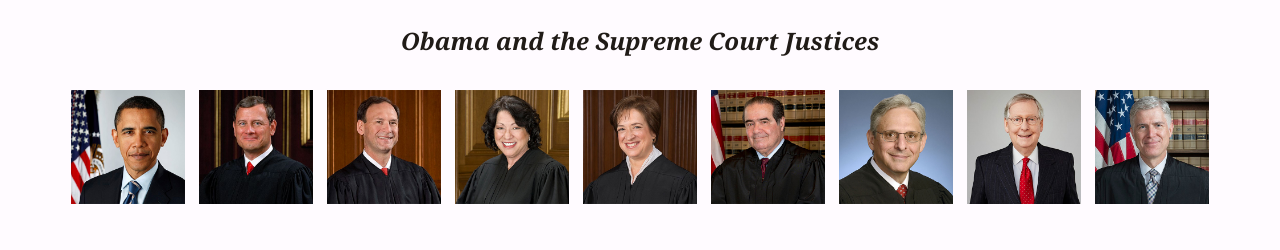
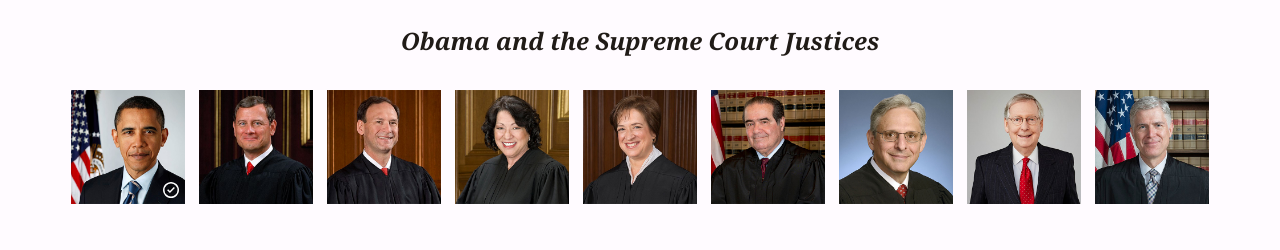
Before and after one commit to seankelliher/obama-scotus, a Vue app: page / in a window 1280 px wide. Shown: the top 250 px of the page. Built offline with nearby package versions, Linux system fonts and the light colour scheme.

Commit message:
Add svg 'check' icon. Tidy stylesheet too.

```diff
--- a/src/components/ThumbImages.vue
+++ b/src/components/ThumbImages.vue
@@ -14,6 +14,12 @@ import { store } from "../store.js";
                     :src="`/images/${store.thumbs[index].thumbScr}.jpg`"
                     :alt="`${store.thumbs[index].thumbAlt}`"
                 >
+                <div
+                    class="circle"
+                    v-if="store.display === index"
+                >
+                    <img src="/images/check-circle-20.svg" alt="circle">
+                </div>
                 <figcaption hidden>{{ store.thumbs[index].caption }}</figcaption>
                 <span class="tooltiptext">{{ store.thumbs[index].toolTip }}</span>
         </figure>
--- a/src/style.css
+++ b/src/style.css
@@ -120,27 +120,34 @@ header {
 .tooltip {
     position: relative;
     display: inline-block;
-  /* border-bottom: 1px dotted black; If you want dots under the hoverable text */
 }
 
 /* Tooltip text */
 .tooltip .tooltiptext {
+    width: 100%;
+    margin: 0;
+    padding: 0;
+    background: #000;
+    border-radius: 8px;
     visibility: hidden;
-  width: 100%;
-  background: #000;
     text-align: center;
-  padding: 0;
-  border-radius: 8px;
-
-  /* Position the tooltip text - see examples below! */
     position: absolute;
     bottom: -15px;
     z-index: 1;
 }
 
-/* Show the tooltip text when you mouse over the tooltip container */
+/* Display tooltip on hover */
 .tooltip:hover .tooltiptext {
     visibility: visible;
+}
+
+/* SVG "check" over thumb images */
+.circle {
+    margin: 0;
+    padding: 0;
+    position: absolute;
+    bottom: 4px;
+    right: 4px;
 }
 
 section {
```
Lines whose indentation alone changed are shown as unchanged.
